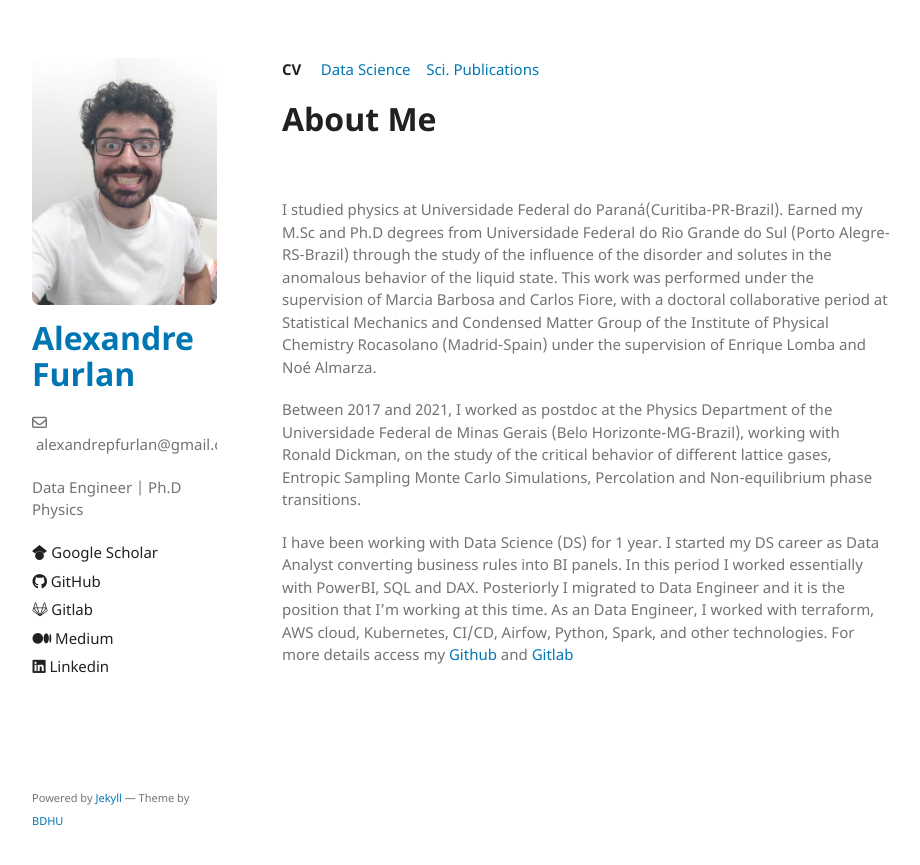
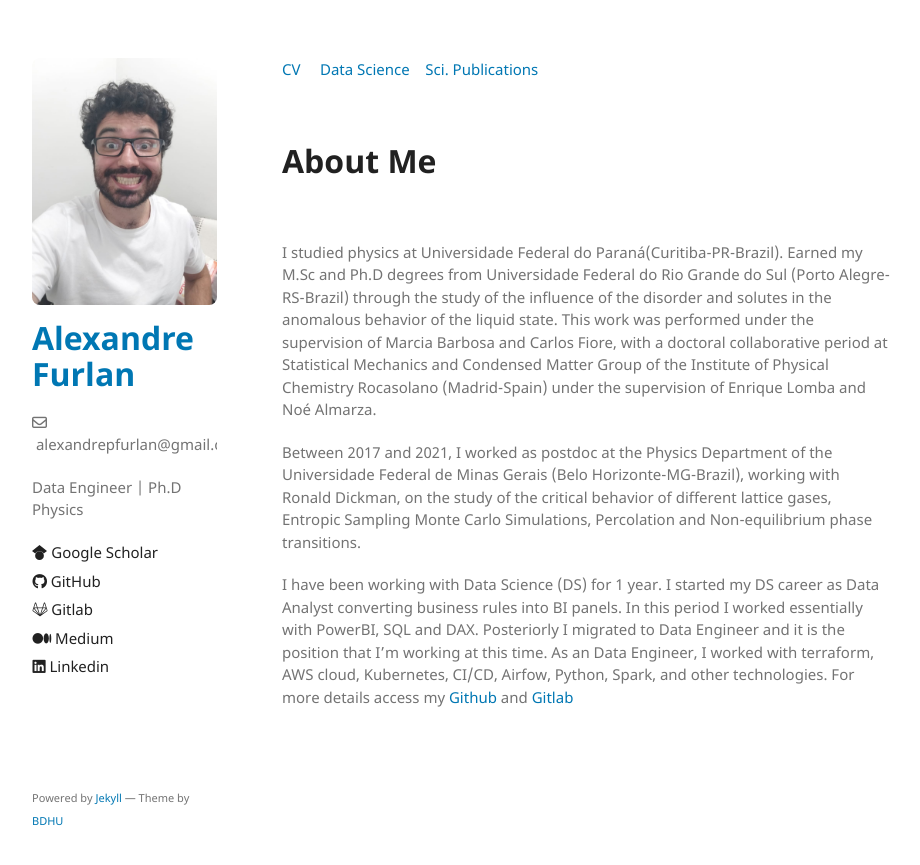
Before and after one commit to apfurlan/apfurlan.github.io, a Jekyll site: the page built from index.md, in a window 1280 px wide. Shown: the top 865 px of the page, without its empty margins (178-1098 px from the left). Built offline with Jekyll 4.4.1, drawn with Linux system fonts in a browser that asks for light colours.

Commit message:
init commit

```diff
--- a/index.md
+++ b/index.md
@@ -2,8 +2,11 @@
 layout: default
 ---
 
-[**CV**](./cv-page.md) &nbsp;&nbsp;&nbsp; [Data Science](./dts-pub-page.md)
+[CV](./cv-page.md) &nbsp;&nbsp;&nbsp; [Data Science](./dts-pub-page.md)
 &nbsp;&nbsp;&nbsp;[Sci. Publications](./phy-pub-page.md)
+
+&nbsp;
+&nbsp;
 
 # **About Me**
 
```
